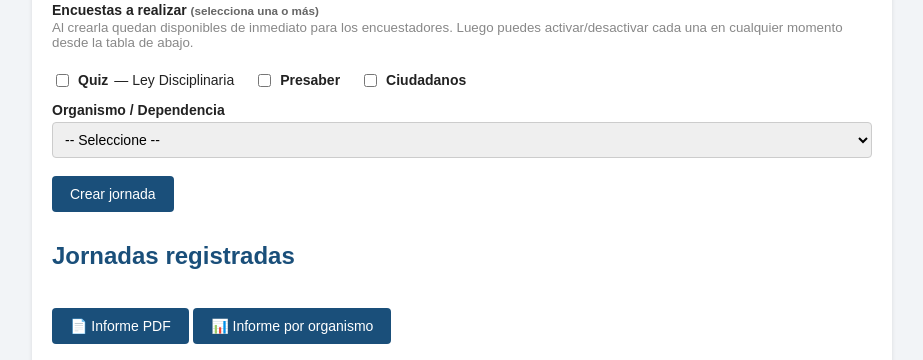
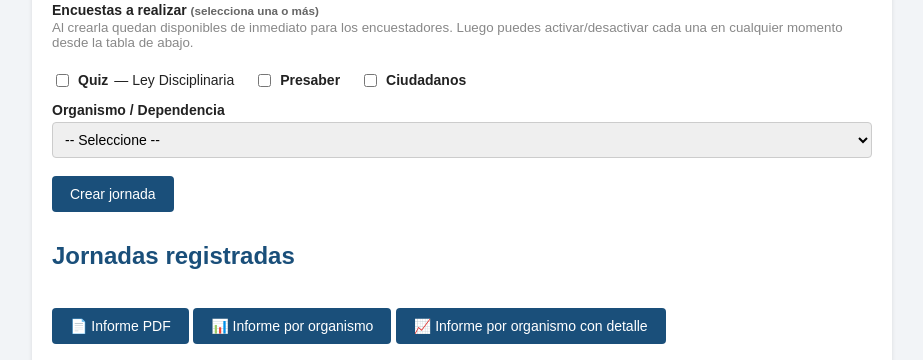
Before and after one commit to magaby-informatica/ENCUESTAS, a Flask app: page /jornadas in a window 1280 px wide. Shown: the part 651-1011 px from the top of the page, without its empty margins (178-1101 px from the left). Run offline with Flask 3, Linux system fonts and the light colour scheme; the visitor is signed in with stand-in values (Sample User, id 1); data that the repository does not hold is empty; some libraries are stand-ins or nearby versions.

Commit message:
Update jornadas.html

```diff
--- a/templates/jornadas.html
+++ b/templates/jornadas.html
@@ -87,7 +87,7 @@ function checkEducacion() {
 </script>
 
 <h2 style="margin-top:30px;">Jornadas registradas</h2>
-<p><a class="btn" href="{{ url_for('jornadas_informe') }}">📄 Informe PDF</a> <a class="btn" href="{{ url_for('jornadas_informe_organismos') }}">📊 Informe por organismo</a></p>
+<p><a class="btn" href="{{ url_for('jornadas_informe') }}">📄 Informe PDF</a> <a class="btn" href="{{ url_for('jornadas_informe_organismos') }}">📊 Informe por organismo</a> <a class="btn" href="{{ url_for('jornadas_informe_organismos', detalle=1) }}">📈 Informe por organismo con detalle</a></p>
 <table>
 <tr>
     <th>ID</th><th>Nombre</th><th>Fecha</th><th>Encuestas (clic para activar/desactivar)</th><th>Organismo</th>
```
